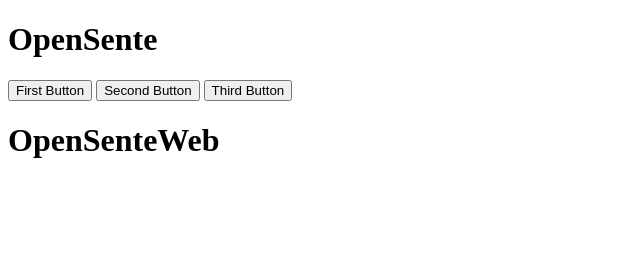
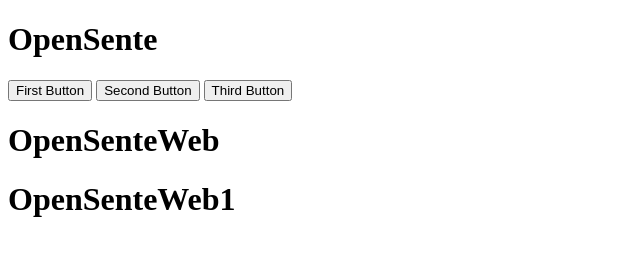
Before and after one commit to oguzzerman/OpenSenteWeb, a plain HTML site: page index.html in a window 1280 px wide. Shown: the whole page, without its empty margins (0-640 px from the left). Drawn offline with Linux system fonts and the light colour scheme.

Commit message:
Correct Username Again

```diff
--- a/index.html
+++ b/index.html
@@ -11,5 +11,6 @@
     <button>Second Button</button>
     <button>Third Button</button>
     <h1>OpenSenteWeb</h1>
+    <h1>OpenSenteWeb1</h1>
 </body>
 </html>
```
